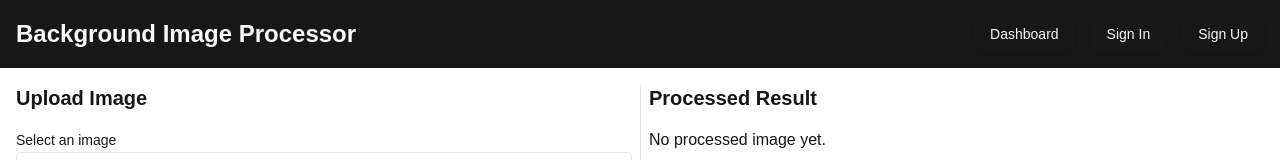
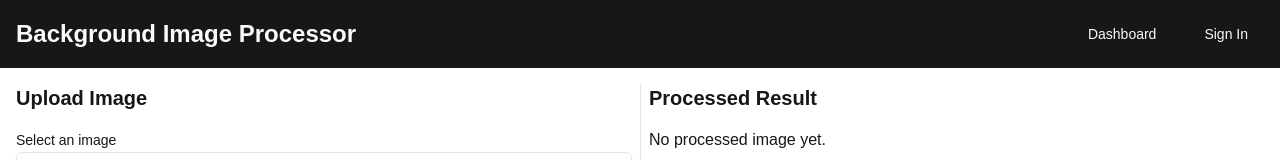
Before and after one commit to incendies/bg-removal-app, a Next.js app: page / in a window 1280 px wide. Shown: the top 160 px of the page. Built offline with nearby package versions, Linux system fonts and the light colour scheme; no server answers; what @fal-ai/serverless-client would draw is missing.

Commit message:
sign up button removed from homepage

```diff
--- a/app/components/image-uploader.tsx
+++ b/app/components/image-uploader.tsx
@@ -85,7 +85,7 @@ export function ImageUploader() {
           ) : (
             <>
               <Button onClick={() => router.push('/pages/auth/signin')}>Sign In</Button>
-              <Button onClick={() => router.push('/pages/auth/signup')}>Sign Up</Button>
+              {/* <Button onClick={() => router.push('/pages/auth/signup')}>Sign Up</Button> */}
             </>
           )}
         </nav>
```
